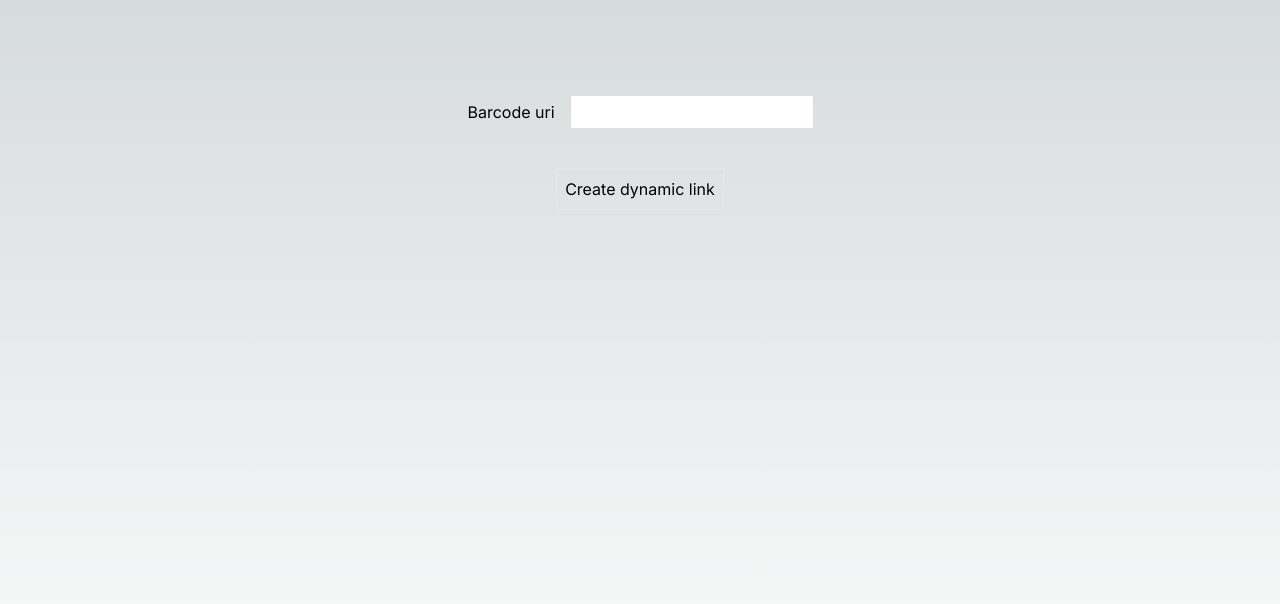
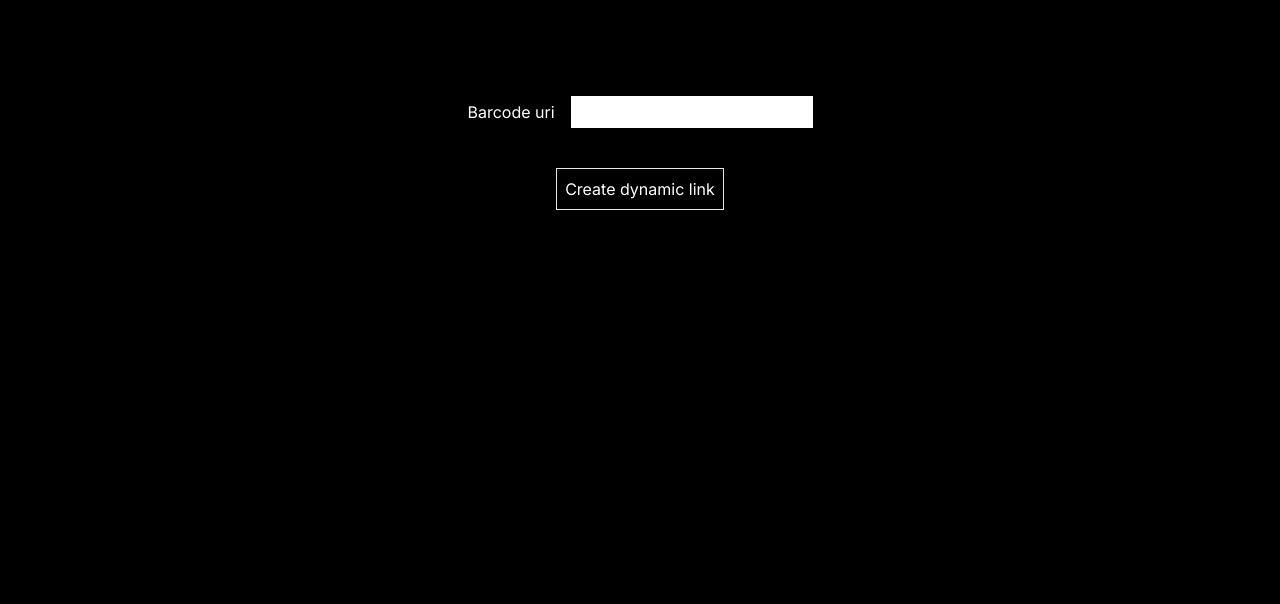
Before and after one commit to letrungdo/create_dynamic_links, a Next.js app: page / in a window 1280 px wide. Shown: the top 604 px of the page. Built offline with nearby package versions, Linux system fonts and the light colour scheme.

Commit message:
fix: text color

```diff
--- a/app/globals.css
+++ b/app/globals.css
@@ -3,17 +3,9 @@
 @tailwind utilities;
 
 :root {
-  --foreground-rgb: 0, 0, 0;
-  --background-start-rgb: 214, 219, 220;
-  --background-end-rgb: 255, 255, 255;
-}
-
-@media (prefers-color-scheme: dark) {
-  :root {
     --foreground-rgb: 255, 255, 255;
     --background-start-rgb: 0, 0, 0;
     --background-end-rgb: 0, 0, 0;
-  }
 }
 
 body {
--- a/app/page.tsx
+++ b/app/page.tsx
@@ -49,7 +49,7 @@ export default function Home() {
       <button className="mt-10 border p-2" onClick={createLink}>
         Create dynamic link
       </button>
-      <a className="mt-5 text-red" href={link}>{link}</a>
+      <a className="mt-5 text-white" href={link}>{link}</a>
       <div className="mb-auto" />
     </main>
   );
```
